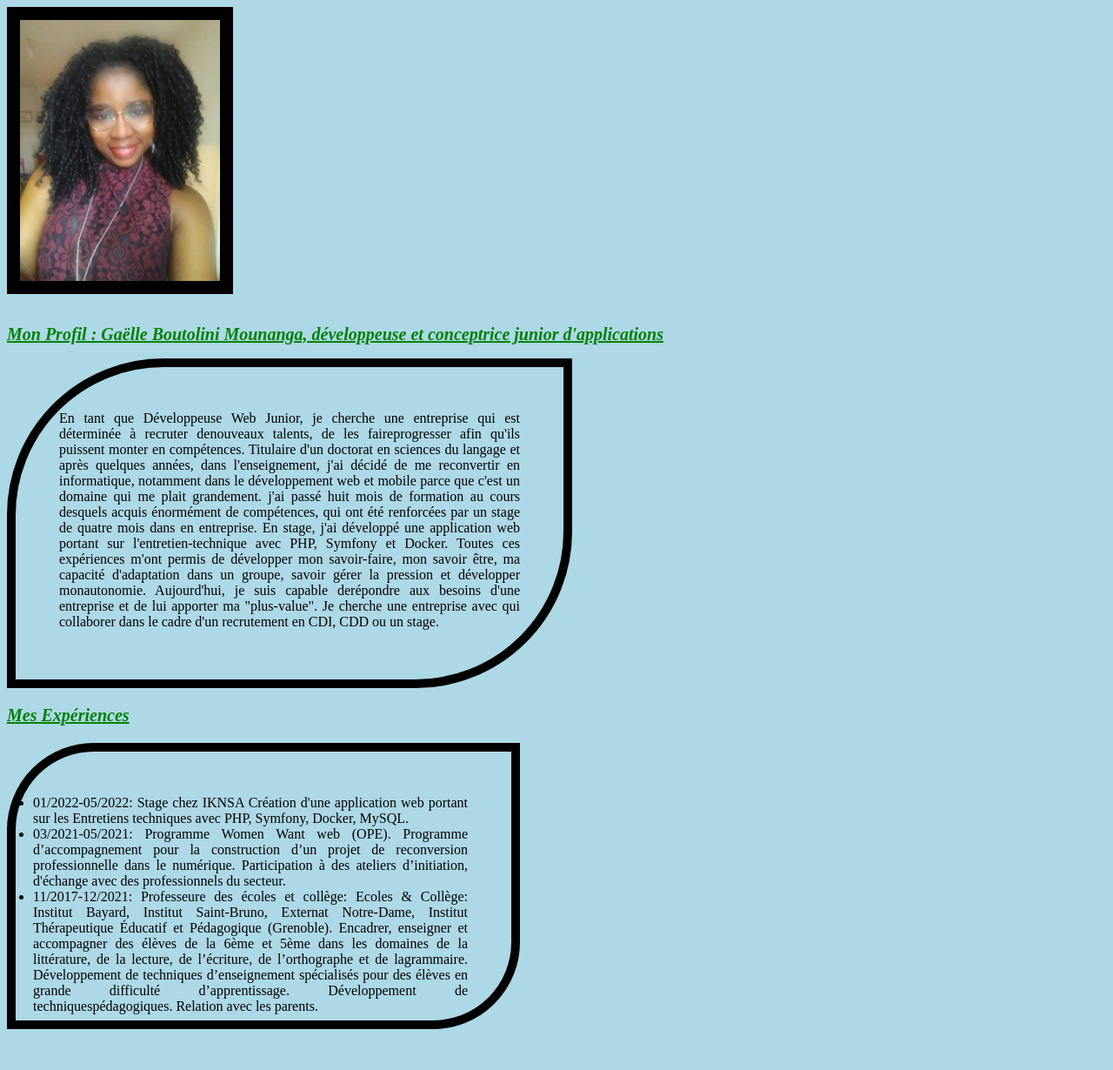
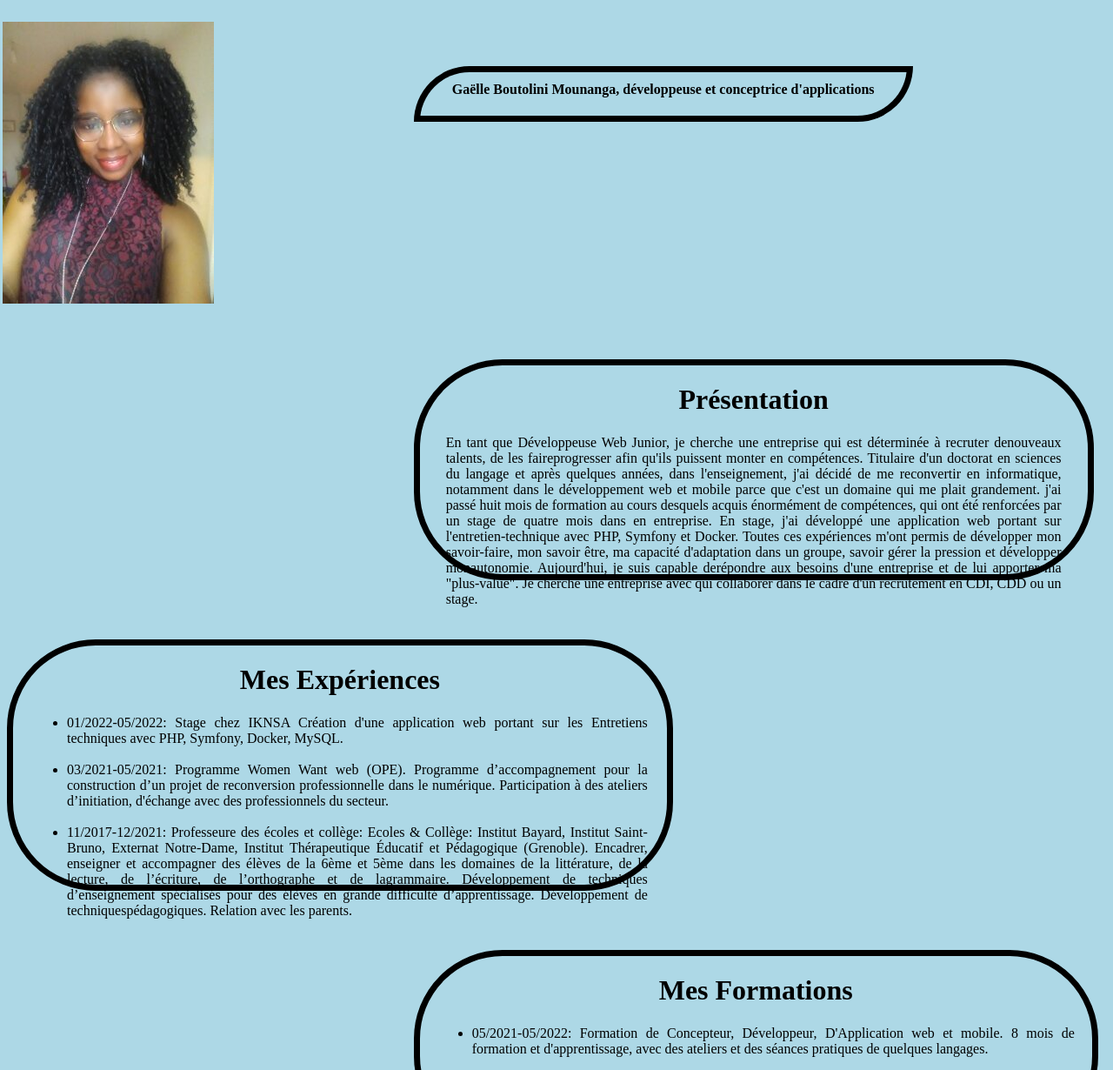
Before and after one commit to GaelleBoutolini/HTML, a plain HTML site: page index.html in a window 1280 px wide. Shown: the top 1230 px of the page at 87% size. Drawn offline with Linux system fonts and the light colour scheme.

Commit message:
Amélioaration du style des classes avec le CSS.

```diff
--- a/index.html
+++ b/index.html
@@ -7,25 +7,34 @@
         </head>
         <body>
             <header>
-            <img src="images/2.jpg"></header>
+                <br>
+                <div class="nom">
+                    <h1>Gaëlle Boutolini Mounanga, développeuse et conceptrice d'applications</h1>
+                </div>
+
+                </div>
+            </header>
+                <div class="img">
+            <img src="images/2.jpg">
+        </div>
             <br>
-<section>
-        <div>
-            <h1>Mon Profil : Gaëlle Boutolini Mounanga, développeuse et conceptrice junior d'applications</h1>
+        <div class="presentation">
+            <h1>Présentation</h1>
             <p>En tant que Développeuse Web Junior, je cherche une entreprise qui est déterminée à recruter denouveaux talents, de les faireprogresser afin qu'ils puissent monter en compétences.
             Titulaire d'un doctorat en sciences du langage et après quelques années, dans l'enseignement, j'ai décidé de me reconvertir en informatique, notamment dans le développement web et mobile parce que c'est un domaine qui me plait grandement.
             j'ai passé huit mois de formation au cours desquels acquis énormément de compétences, qui ont été renforcées par un stage de quatre mois dans en entreprise. En stage, j'ai développé une application web portant sur l'entretien-technique avec PHP, Symfony et Docker.
             Toutes ces expériences m'ont permis de développer mon savoir-faire, mon savoir être, ma capacité d'adaptation dans un groupe, savoir gérer la pression et développer monautonomie.
             Aujourd'hui, je suis capable derépondre aux besoins d'une entreprise et de lui apporter ma "plus-value". Je cherche une entreprise avec qui collaborer dans le cadre d'un recrutement en CDI, CDD ou un stage.</p>
             </div>
-<section>
-    <div>
+            <br>
+    <div class="experience">
         <h1>Mes Expériences</h1>
                 <ul>
                 <li>01/2022-05/2022: Stage chez IKNSA
                 Création d'une application web portant sur les Entretiens
                 techniques avec PHP, Symfony, Docker, MySQL.
                 </li>
+                <br>
                 <li>03/2021-05/2021: Programme Women Want
                 web (OPE).
                 Programme d’accompagnement pour la construction
@@ -33,6 +42,7 @@
                 numérique. Participation à des ateliers d’initiation,
                 d'échange avec des professionnels du secteur.
             </li>
+            <br>
                 <li>11/2017-12/2021: Professeure des écoles et collège:
                 Ecoles & Collège: Institut Bayard, Institut Saint-Bruno,
                  Externat Notre-Dame, Institut Thérapeutique Éducatif et Pédagogique (Grenoble).
@@ -43,10 +53,8 @@
             </li>
         </ul>
     </div>
-</section>
 <br>
-    <section>
-        <div>
+        <div class="formation">
             <h1>Mes Formations</h1>
                 <ul>
                 <li>05/2021-05/2022: Formation de Concepteur,
@@ -55,6 +63,7 @@
                 ateliers et des séances pratiques de quelques
                 langages.
             </li>
+            <br>
             <li>
                 2014-2017:  Université Grenoble Alpes Doctorat en Sciences du Langage:
                 Domaine de la linguistique-sociolinguistique et de l’acquisition du langage;
@@ -64,10 +73,8 @@
                 observation, collecte, analyse et traitement de données quantitatives et qualitatives.</li>
         </ul>
     </div>
-</section>
 <br>
-    <section>
-        <div>
+        <div class="competences">
             <h1>Mes Compétences</h1>
                 <ul>
                 <li>HTM & CSS.</li>
@@ -84,10 +91,9 @@
                 Gabon: <a href="https://lnkd.in/eZBtJycc">Cliquez ici</a>.</li>
             </ul>
         </div>
-</section>
 <br>
     <section>
-        <div>
+        <div class="atouts">
             <h1>Mes Atouts et Centres d'Intéret</h1>
                 <ul>
                 <li>Souriante, motivée, j'aime coder.</li>
@@ -96,10 +102,9 @@
                 <li>Consciente qu'on apprend aussi en lisant, j'aime lire.</li>
                 <li>Souvent réservé au public masculin, football est un sport que j'aime regarder.</li>
             </ul>
-</section>
+            </div>
 <br>
-    <section>
-        <div>
+        <div class="contact">
             <h1>Me Contacter</h1></li>
                 <ul>
                 <li>linegaelle2000@yahoo.fr
@@ -110,6 +115,5 @@
                 </li>
             </div>
         </ol>
-    </section>
     </body>
 </html>
--- a/style.css
+++ b/style.css
@@ -1,49 +1,121 @@
- h1 {
-    font-style: italic;
-    font-size: 20px;
-    color: green;
-    font-family: 'Times New Roman', Times, serif;
-    text-decoration:underline;
- }
- h3 {
-    font-style: italic;
-    font-size: 18px;
-    color: green;
- }
- p{
-   width: 530px;
-   height: 259px;
-   border: solid 10px;
-   text-align:justify;
-   border-radius: 180px 0 180px 0;
-   font-size: 16px;
-   padding: 50px;
 
- }
- ul{
-   width: 500px;
-   height: 209px;
-   border: solid 10px;
-   text-align:justify;
-   border-radius: 100px 0 100px 0;
-   font-size: 16px;
-   padding: 50px;
-   font-weight:100px;
-   padding-left: 20px;
+ body{
+    background-color: lightblue;
 
  }
 
- body{
-    background-color: lightblue;
+ .img{
+   width: 230px;
+   height: 300px;
+   margin-bottom: 50px;
+   position: relative;
+   right: 5px;
+   bottom: 70px;
  }
 
- header{
-   width: 230px;
-   height: 300px;
-   border: solid 15px;
+ .nom{
+  text-align: center;
+  width: 500px;
+  height: 50px;
+  font-size: 8px;
+  border: solid 7px;
+  position: relative;
+  left: 37%;
+  text-decoration-line:initial;
+  padding-inline: 30px;
+  margin-bottom: 5px;
+  top: 50px;
+  border-radius: 75px 0 75px 0;
+
  }
 
- img{
-   width: 230px;
-   height: 300px;
+
+ .presentation {
+  text-align: justify;
+  border: solid 7px ;
+  width: 56%;
+  height: 240px;
+  position: relative;
+  left: 37%;
+  border-radius: 102px 102px 102px 102px;
+  text-decoration-line:initial;
+  margin-bottom: 50px;
+  padding-inline: 30px;
+  bottom: 50px;
  }
+
+
+
+ .experience{
+  text-align: justify;
+  border: solid 7px;
+  width: 56%;
+  height: 275px;
+  position:relative;
+  bottom: 50px;
+  margin-bottom: 50px;
+  text-decoration-line:initial;
+  border-radius: 102px 102px 102px 102px;
+  padding-inline: 22px;
+ }
+
+ .formation{
+  text-align: justify;
+  border: solid 7px;
+  bottom: 50px;
+  margin-bottom: 50px;
+  width: 58%;
+  height: 210px;
+  position:relative;
+  left: 37%;
+  border-radius: 102px 102px 102px 102px;
+  text-decoration-line:initial;
+  padding-inline: 20px;
+
+ }
+ .competences{
+  border: solid 7px;
+  width: 59%;
+  height: 245px;
+  text-align:justify;
+  position:relative;
+  margin-bottom: 50px;
+  bottom: 50px;
+  border-radius: 102px 102px 102px 102px;
+  text-decoration-line:initial;
+  padding-inline: 20px;
+ }
+
+ .atouts{
+  text-align: justify;
+  border: solid 7px;
+  width: 30%;
+  height: 170px;
+  border-radius: 90px 0 90px 0;
+  position:relative;
+  left: 45%;
+  margin-bottom: 50px;
+  border-radius: 102px 102px 102px 102px;
+  text-decoration-line:initial;
+  padding-inline: 20px;
+  bottom: 50px;
+ }
+  h1{
+    text-align: center;
+  }
+
+ .contact{
+  text-align: justify;
+  border: solid 7px;
+  width: 26%;
+  height: 165px;
+  border-radius: 75px 0 75px 0;
+  position:relative;
+  margin-bottom: 50px;
+  border-radius: 102px 102px 102px 102px;
+  text-decoration-line:initial;
+  left: 20%;
+  padding-inline: 20px;
+  bottom: 55px;
+
+ }
```
